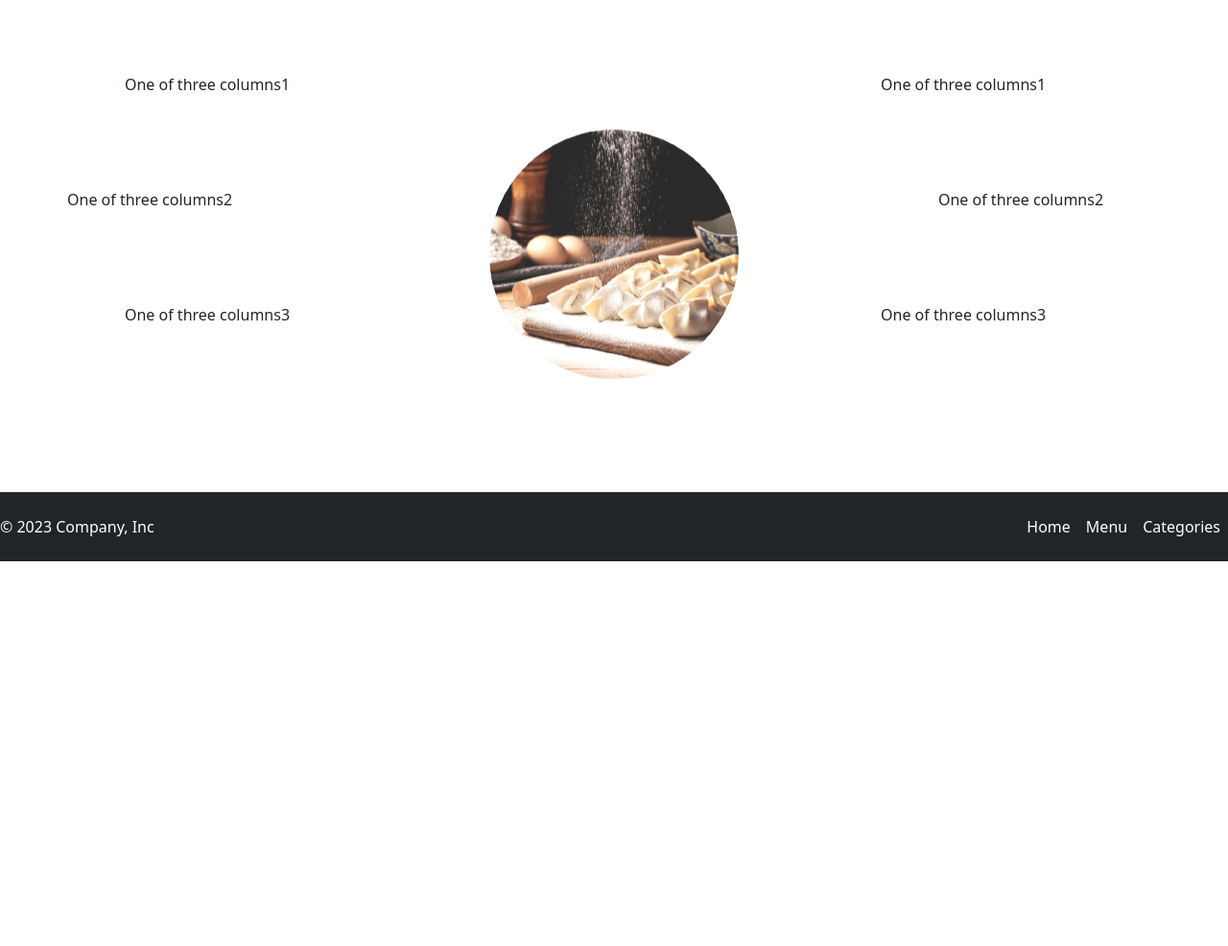
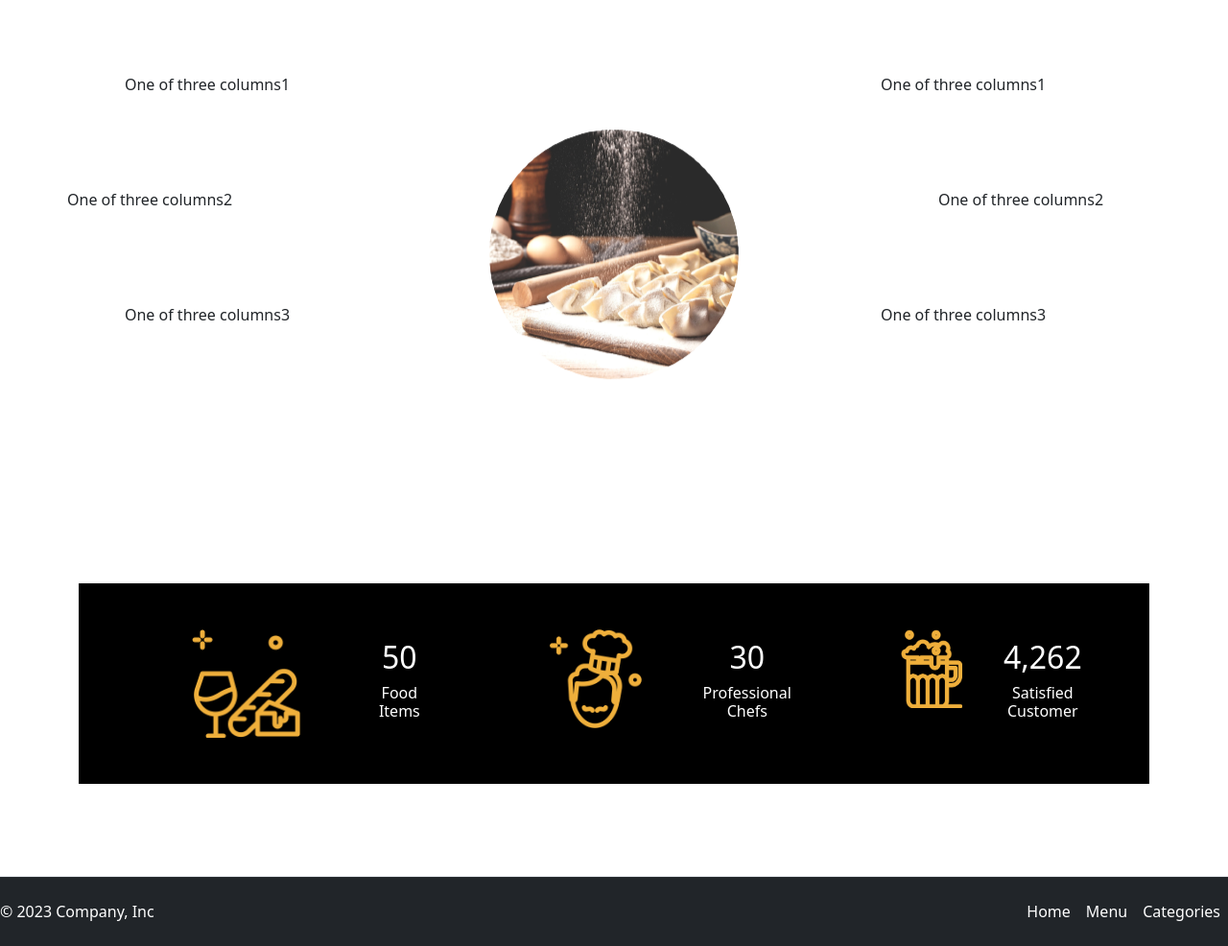
Before and after one commit to eriss007/FinalYearProj, a Django app: page / in a window 1280 px wide. Shown: the part 799-1785 px from the top of the page at 96% size. Before the commit the page ends 1384 px from the top, so only its background shows below. Run offline with Django 3.2, Linux system fonts and the light colour scheme; data that the repository does not hold is empty; some libraries are stand-ins or nearby versions.

Commit message:
added static counter

```diff
--- a/static/css/style.css
+++ b/static/css/style.css
@@ -184,3 +184,10 @@ body { min-height: 100%; }
 .footerstyle {
     color: var(--white);
   }
+
+.counter{
+    color: var(--white);
+}
+.icon{
+    width: 50%;
+}
--- a/templates/home.html
+++ b/templates/home.html
@@ -104,6 +104,43 @@
 
       <!-- about section ends  -->
 
+              <!-- Counter Section -->
+              <section class="counts-section pt-5 pb-5">
+                <div class="counter py-5">
+                  <div class="container">
+                    <div class="row justify-content-between bg-black p-5">
+                      <div class="col-4 text-center d-flex">
+                        <div>
+                          <img src="{% static 'images/food.png' %}" alt="Food" class="icon" />
+                        </div>
+                        <div class="d-flex flex-column justify-content-center">
+                          <h2 data-toggle="counterUp">50</h2>
+                          <h6>Food Items</h6>
+                        </div>
+                      </div>
+                      <div class="col-4 text-center d-flex">
+                        <div class="flex-column text-center">
+                          <img src="{% static 'images/chef.png' %}" alt="Food" class="icon" />
+                        </div>
+                        <div class="d-flex flex-column justify-content-center">
+                          <h2 data-toggle="counterUp">30</h2>
+                          <h6>Professional Chefs</h6>
+                        </div>
+                      </div>
+                      <div class="col-lg-3 text-center d-flex">
+                        <div>
+                          <img src="{% static 'images/beer.png' %}" alt="Food" class="icon" />
+                        </div>
+                        <div class="d-flex flex-column justify-content-center">
+                          <h2 data-toggle="counterUp">4,262</h2>
+                          <h6>Satisfied Customer</h6>
+                        </div>
+                      </div>
+                    </div>
+                  </div>
+                </div>
+              </section>
+
     </div>
   </main>
 </body>
```
